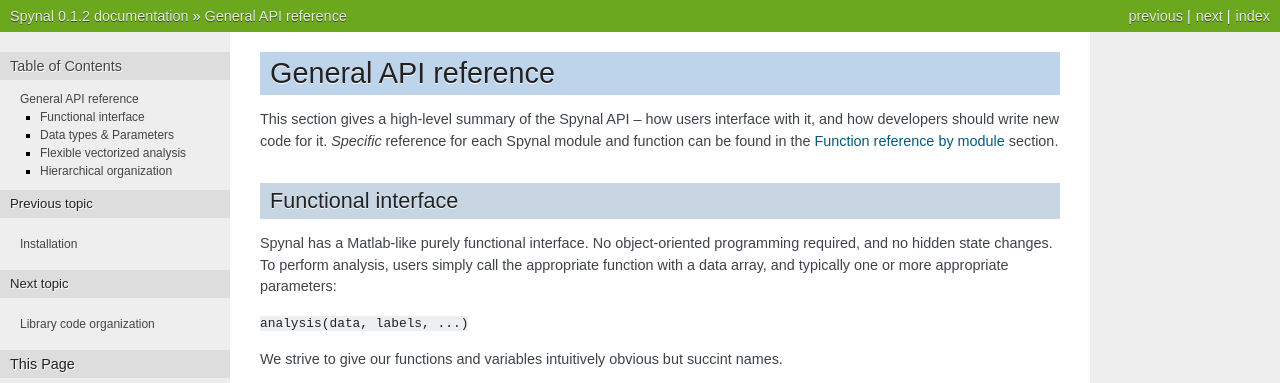
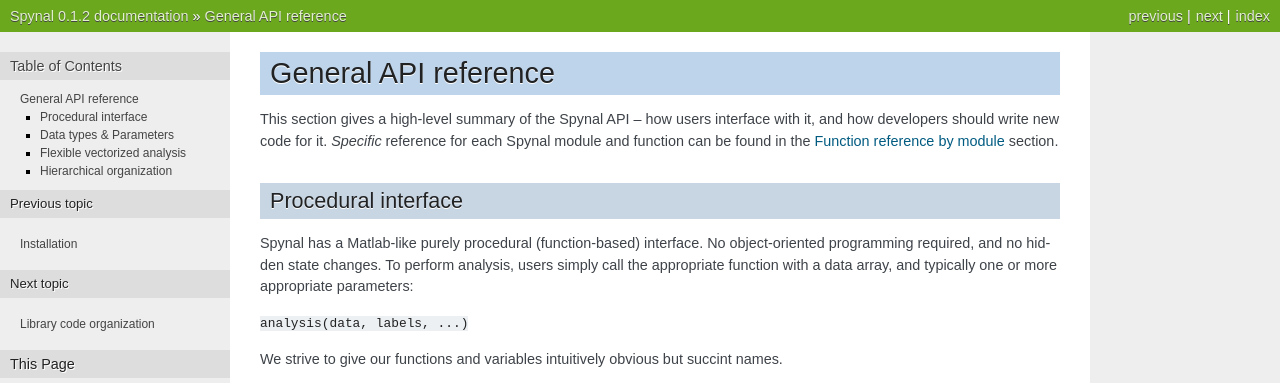
Before and after one commit to sbrincat/spynal, a Sphinx documentation site: the page built from docs/API_reference.rst, in a window 1280 px wide. Shown: the top 383 px of the page. Built offline with Sphinx 7.4.7, drawn with Linux system fonts in a browser that asks for light colours.

```diff
--- a/docs/API_reference.rst
+++ b/docs/API_reference.rst
@@ -6,10 +6,10 @@
 and how developers should write new code for it. *Specific* reference for each Spynal module
 and function can be found in the :doc:`Function reference by module <modules>` section.
 
-Functional interface
+Procedural interface
 --------------------
-Spynal has a Matlab-like purely functional interface. No object-oriented programming required,
-and no hidden state changes. To perform analysis, users simply call the appropriate function
+Spynal has a Matlab-like purely procedural (function-based) interface. No object-oriented programming
+required, and no hidden state changes. To perform analysis, users simply call the appropriate function
 with a data array, and typically one or more appropriate parameters:
 
 ``analysis(data, labels, ...)``
--- a/docs/index.rst
+++ b/docs/index.rst
@@ -24,7 +24,7 @@
 -----------------
 The library is based on several underlying design principles:
 
-- **Simplicity** -- Simple, easy-to-use functional inferface that's friendly to users migrating to Python
+- **Simplicity** -- Simple, easy-to-use procedural inferface that's friendly to users migrating to Python
     from other languages. No knowledge of object-oriented programming or complicated
     data/parameter structures required.
 - **Consistency** -- Functions have a uniform, familiar interface of the form:
```
Also changed, not shown: README.md (+3 -1 lines), 1 other file.
